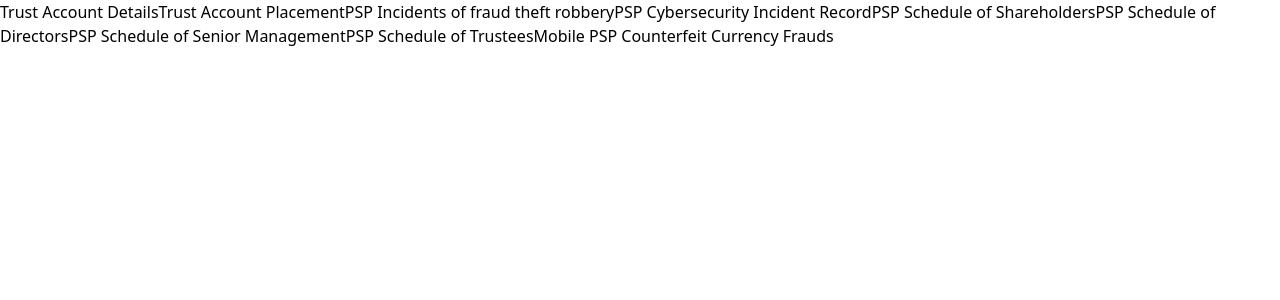
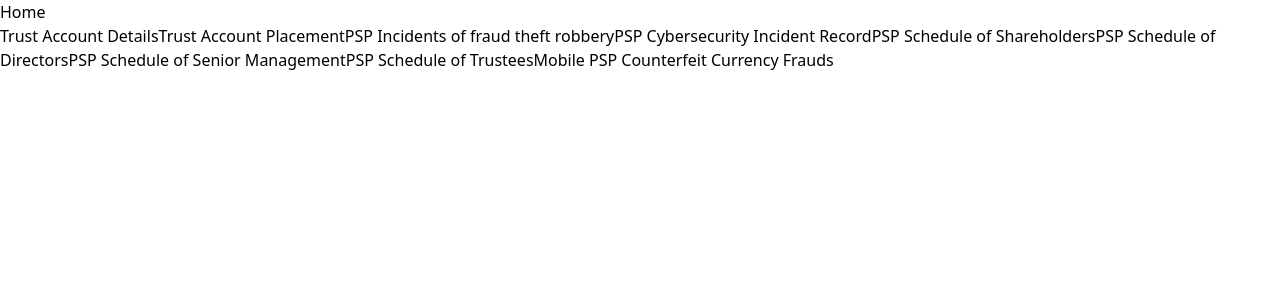
Before and after one commit to Ase020/opco, a React (Vite) app in the folder client/: page / in a window 1280 px wide. Shown: the top 300 px of the page. Built offline with nearby package versions, Linux system fonts and the light colour scheme.

Commit message:
add home navlink

```diff
--- /dev/null
+++ b/client/src/components/Navbar.jsx
@@ -0,0 +1,11 @@
+import { Link } from "react-router-dom";
+
+const Navbar = () => {
+  return (
+    <div className="max-w-[1440px] mx-auto py-10">
+      <Link to="/">Home</Link>
+    </div>
+  );
+};
+
+export default Navbar;
--- /dev/null
+++ b/client/src/components/index.js
@@ -0,0 +1 @@
+export { default as Navbar } from "./Navbar";
--- /dev/null
+++ b/client/src/pages/Layout.jsx
@@ -0,0 +1,13 @@
+import { Outlet } from "react-router-dom";
+import { Navbar } from "../components";
+
+const Layout = () => {
+  return (
+    <div>
+      <Navbar />
+      <Outlet />
+    </div>
+  );
+};
+
+export default Layout;
--- a/client/src/pages/index.js
+++ b/client/src/pages/index.js
@@ -1,4 +1,5 @@
 export { default as Home } from "./Home";
+export { default as Layout } from "./Layout";
 export { default as MobilePSP } from "./MobilePSP";
 export { default as PSPCybersecurity } from "./PSPCybersecurity";
 export { default as PSPIncidentFraud } from "./PSPIncidentFraud";
```
Also changed, not shown: client/src/App.jsx (+7 -0 lines).
